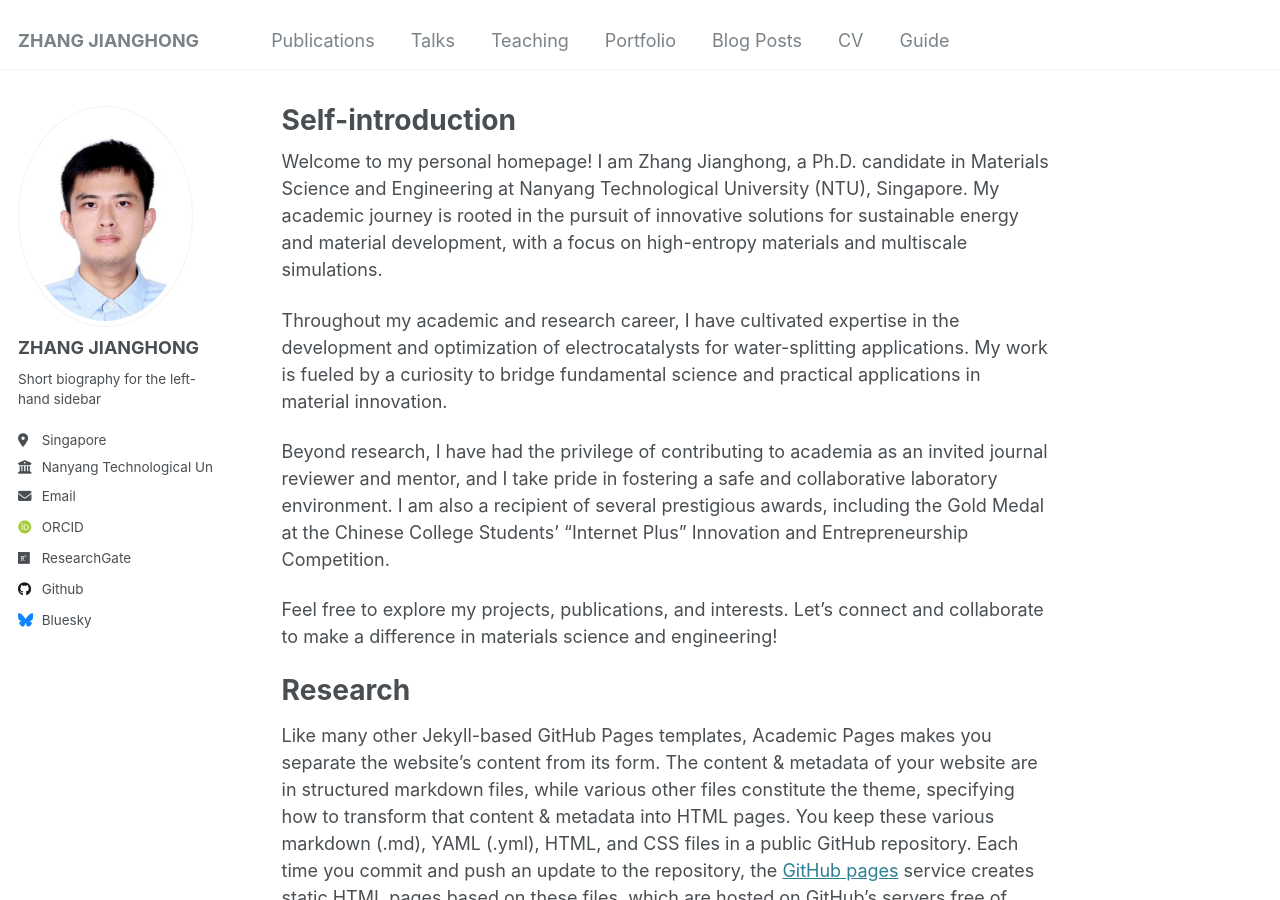
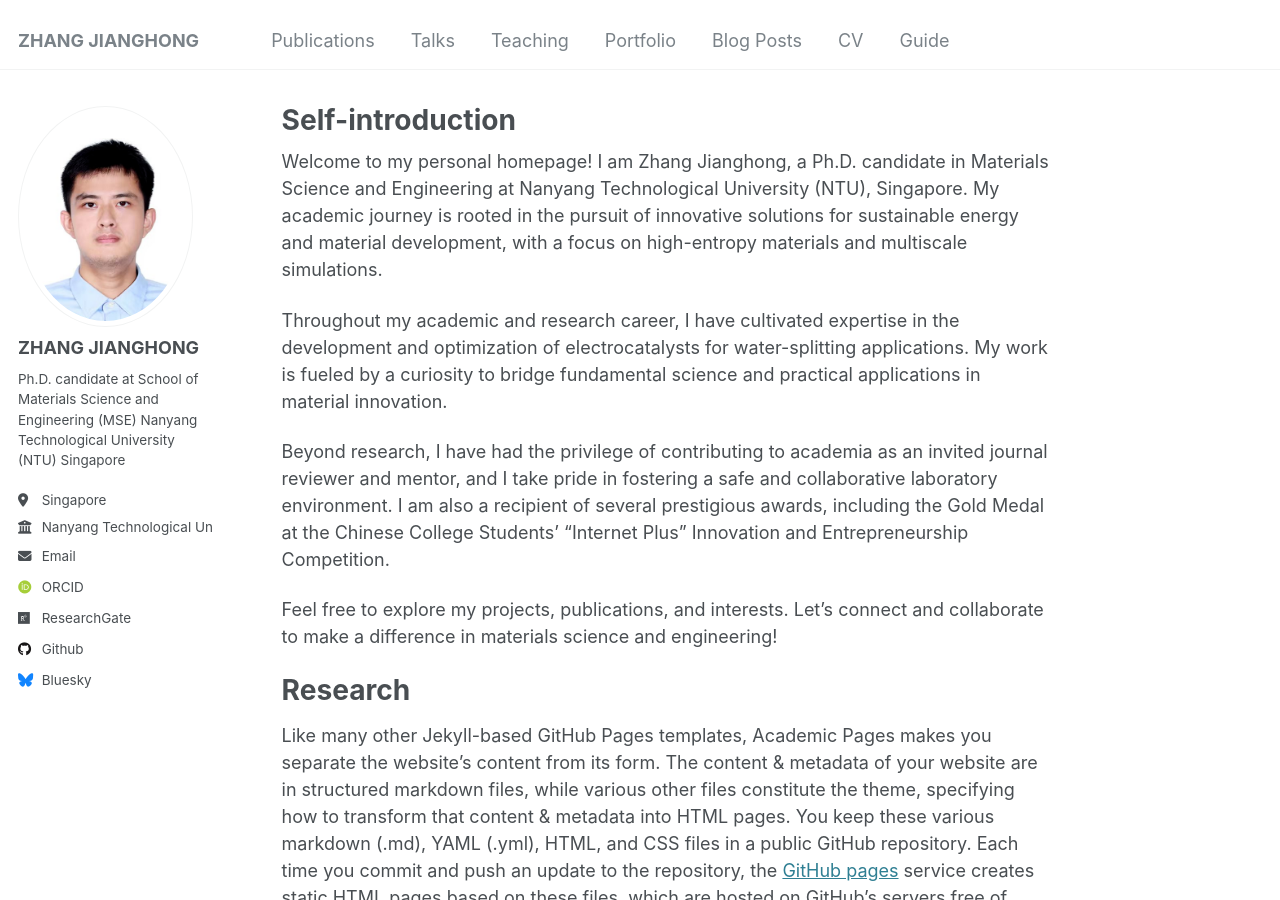
Before and after one commit to zjh990724/zjh990724.github.io, a Jekyll site: the page built from _pages/about.md, in a window 1280 px wide and 900 px high. Built offline with Jekyll 4.4.1, drawn with Linux system fonts in a browser that asks for light colours; some web fonts are replaced.

Commit message:
Update _config.yml

```diff
--- a/_config.yml
+++ b/_config.yml
@@ -24,7 +24,7 @@ author:
   avatar           : "1-2e5e050a.png"
   name             : "ZHANG JIANGHONG"
   pronouns         : # example: "she/her"
-  bio              : "Short biography for the left-hand sidebar"
+  bio              : "Ph.D. candidate at School of Materials Science and Engineering (MSE) Nanyang Technological University (NTU) Singapore"
   location         : "Singapore"
   employer         : "Nanyang Technological University Singapore"
   uri              : # URL
```
